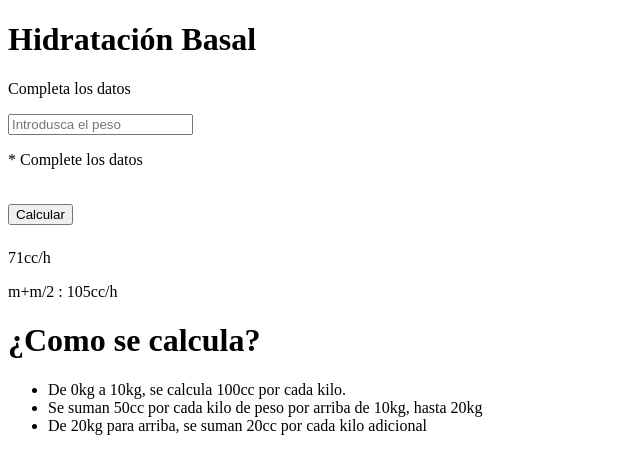
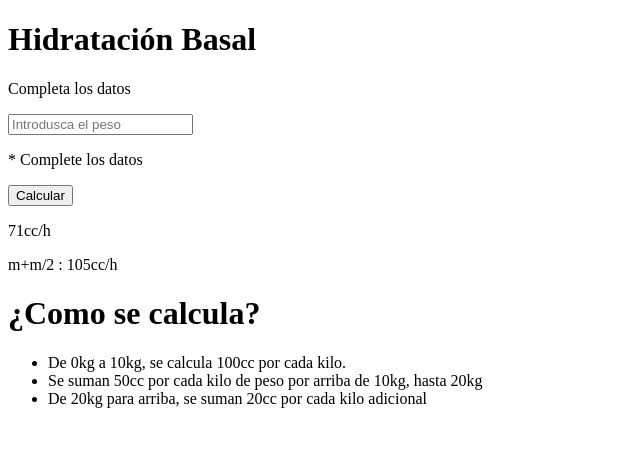
Before and after one commit to ivanescobarmixtras/EJERCITARIO, a plain HTML site: page index.html in a window 1280 px wide. Shown: the whole page, without its empty margins (0-640 px from the left). Drawn offline with Linux system fonts and the light colour scheme.

Commit message:
update index.html

```diff
--- a/index.html
+++ b/index.html
@@ -14,7 +14,7 @@
 
              <p>* Complete los datos</p>
 
-             <h1><button>Calcular</button></h1>
+             <button>Calcular</button>
 
              <p>71cc/h</p>
 
```
